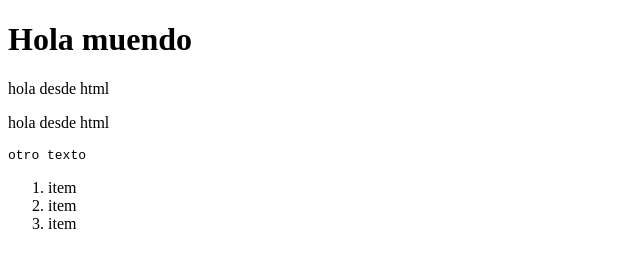
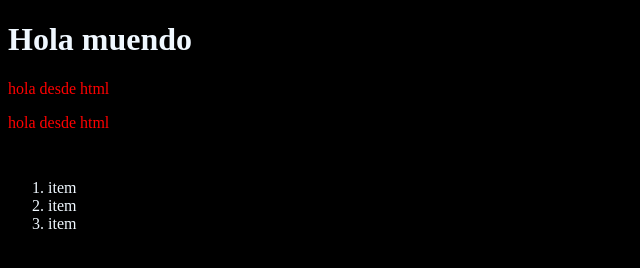
Before and after one commit to ccj32/primera-_pagina, a plain HTML site: page index.html in a window 1280 px wide. Shown: the whole page, without its empty margins (0-640 px from the left). Drawn offline with Linux system fonts and the light colour scheme.

Commit message:
stylee.css

```diff
--- a/index.html
+++ b/index.html
@@ -2,7 +2,7 @@
 <html lang="en">
 <head>
     <title>Primera Pagina</title>
-
+    <link rel="stylesheet" type="text/css" href="stylee.css">
 </head>
 <body>
     <h1>Hola muendo</h1>
--- /dev/null
+++ b/stylee.css
@@ -0,0 +1,13 @@
+body{
+    background-color:black;
+}
+
+p {
+    color : red;
+}
+h1{
+    color: aliceblue;
+}
+ol{
+    color: aliceblue;
+}
```
